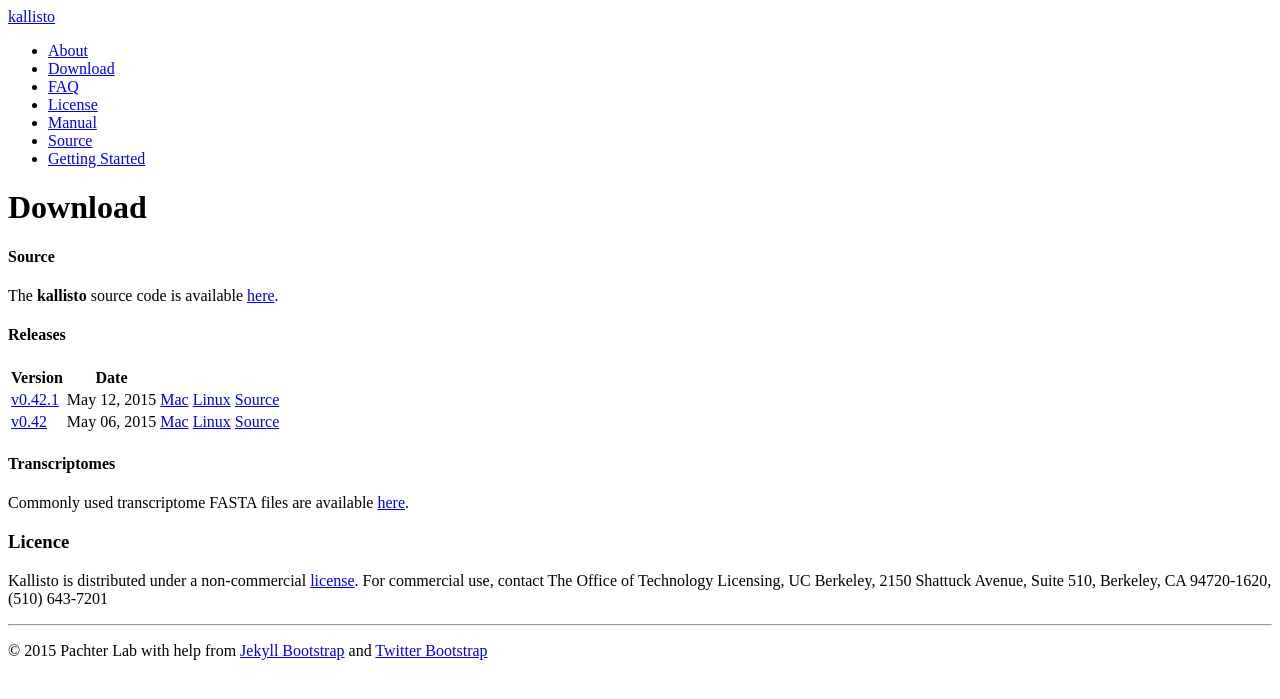
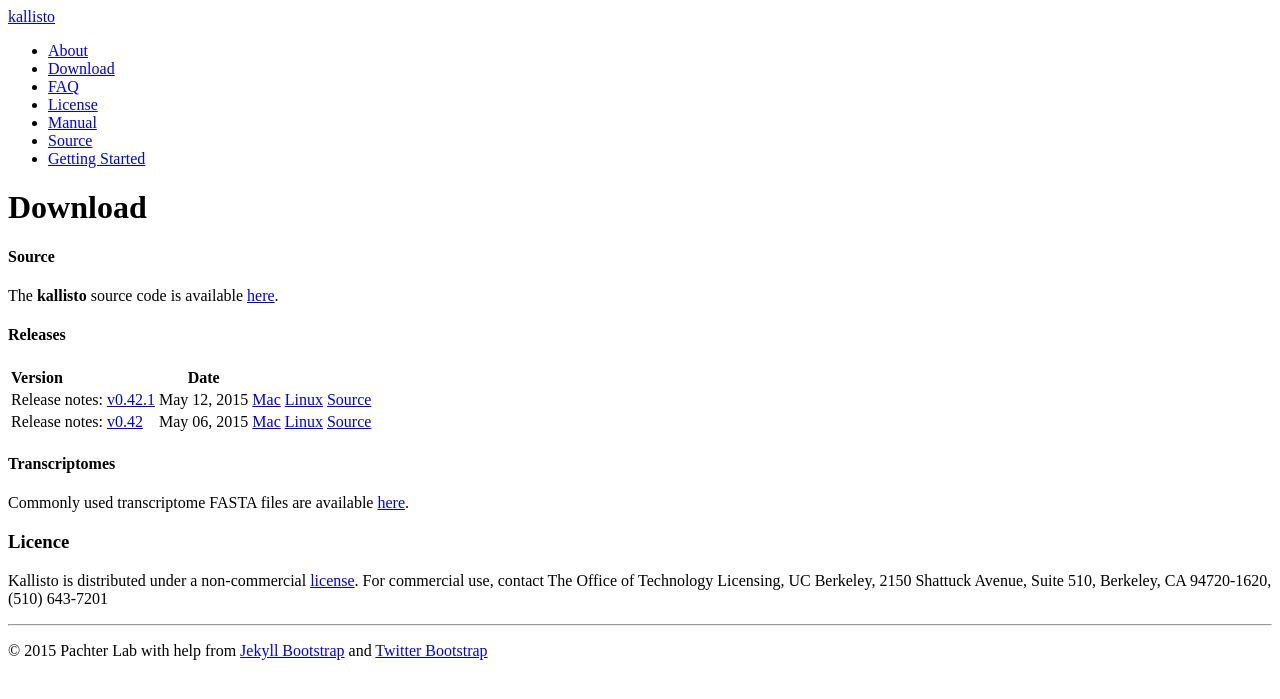
Before and after one commit to pachterlab/kallisto, a Jekyll site: the page built from download.md, in a window 1280 px wide. Shown: the top 699 px of the page. Built offline with Jekyll 4.4.1, drawn with Linux system fonts in a browser that asks for light colours.

Commit message:
release notes

```diff
--- a/download.md
+++ b/download.md
@@ -26,7 +26,7 @@
 
 {% for post in site.categories.releases %}
     <tr>
-    	<td><a href="{{ site.url }}/kallisto/{{ post.url }}">{{ post.version }}</a></td>
+    	<td>Release notes: <a href="{{ site.url }}/kallisto/{{ post.url }}">{{ post.version }}</a></td>
     	<td><span class="entry-date"><time datetime="{{ post.date | date_to_xmlschema }}">{{ post.date | date: "%B %d, %Y" }}</time></span></td>
 
         <td><a href="https://github.com/pachterlab/kallisto/releases/download/{{ post.version }}/kallisto_mac-{{ post.version }}.tar.gz">Mac</a></td>
```
